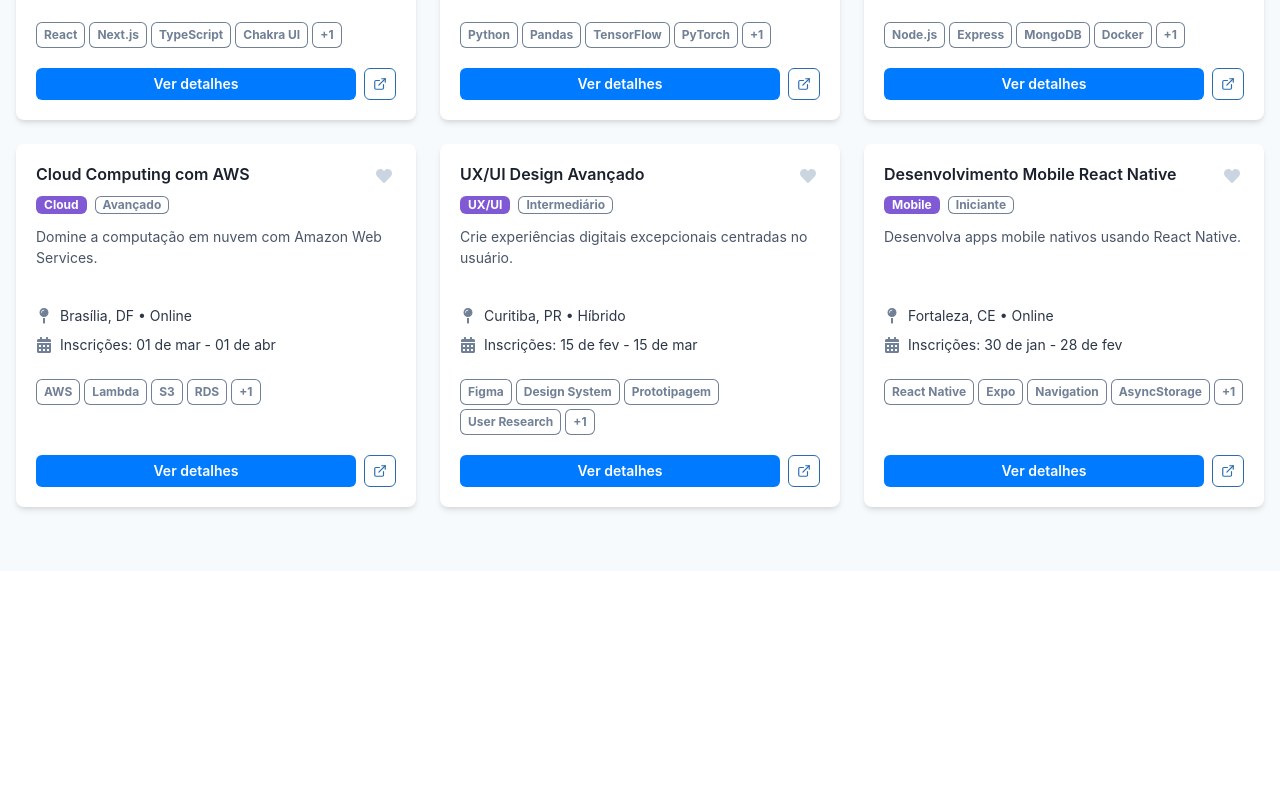
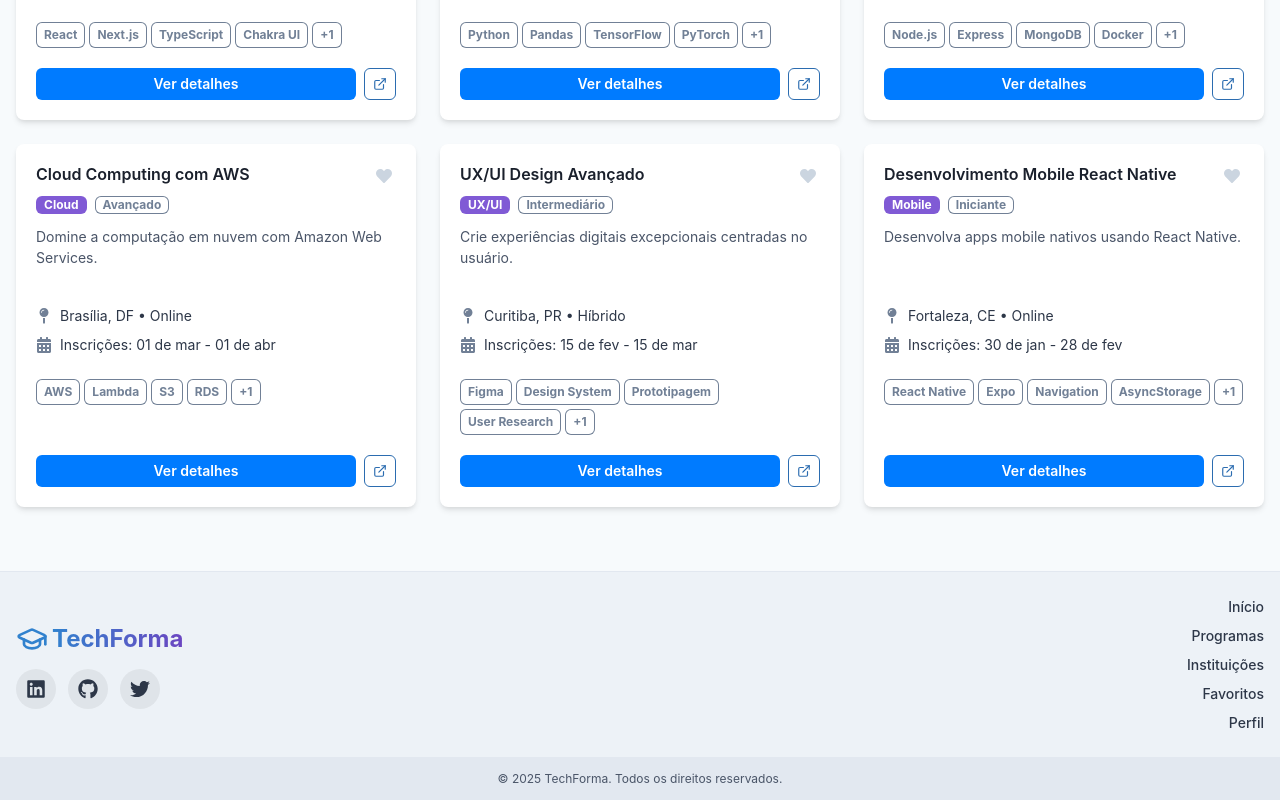
Before and after one commit to SViniQ/new_web_development, a Next.js app: page / in a window 1280 px wide. Shown: the part 1042-1842 px from the top of the page. Before the commit the page ends 1613 px from the top, so only its background shows below. Built offline with nearby package versions, Linux system fonts and the light colour scheme.

Commit message:
fix: correção das páginas

```diff
--- a/src/app/layout.tsx
+++ b/src/app/layout.tsx
@@ -1,6 +1,7 @@
 import type { Metadata } from "next";
 import { Inter } from "next/font/google";
 import { Providers } from './providers';
+import { Footer } from '@/components/Footer';
 
 const inter = Inter({
   subsets: ["latin"],
@@ -22,6 +23,7 @@ export default function RootLayout({
       <body className={inter.variable}>
         <Providers>
           {children}
+          <Footer />
         </Providers>
       </body>
     </html>
--- a/src/app/not-found.tsx
+++ b/src/app/not-found.tsx
@@ -16,7 +16,7 @@ export default function NotFound() {
     <Box minH="100vh" bg="gray.50">
       <Navigation />
 
-      <Container maxW="container.xl" py={20}>
+      <Container maxW="1400px" py={20}>
         <VStack spacing={8} textAlign="center">
           <Text fontSize="8xl">🔍</Text>
           <Heading as="h1" size="2xl" color="blue.600">
--- a/src/app/page.tsx
+++ b/src/app/page.tsx
@@ -43,7 +43,6 @@ export default function Home() {
     <Box minH="100vh" bg="gray.50">
       <Navigation />
 
-      {/* Hero Section */}
       <Box
         bgGradient="linear(to-br, #E6F0F8, #E3E9F8)"
         color="gray.800"
@@ -98,11 +97,9 @@ export default function Home() {
         </Container>
       </Box>
 
-      {/* Programas em Destaque */}
       <Container maxW="1400px" py={16}>
         <VStack spacing={8} align="stretch">
 
-          {/* Cabeçalho da Seção de Destaques */}
           <HStack justify="space-between" align="end" pb={4} borderBottom="1px solid" borderColor="transparent">
             <Box textAlign="left">
               <Heading as="h2" size="xl" color="gray.800">
--- a/src/app/perfil/page.tsx
+++ b/src/app/perfil/page.tsx
@@ -21,7 +21,6 @@ import { EmailIcon, InfoIcon } from '@chakra-ui/icons'
 import { Navigation } from '@/components/Navigation'
 
 export default function Perfil() {
-  // Mock user data - em um app real, isso viria de um contexto de autenticação
   const usuario = {
     nome: 'João Silva',
     email: 'joao.silva@email.com',
@@ -36,7 +35,6 @@ export default function Perfil() {
 
       <Container maxW="1400px" py={8}>
         <VStack spacing={8} align="stretch">
-          {/* Cabeçalho alinhado à esquerda */}
           <Box textAlign="left">
             <Heading as="h1" size="xl" fontWeight="bold" mb={2}>
               Meu Perfil
--- /dev/null
+++ b/src/components/Footer.tsx
@@ -0,0 +1,144 @@
+'use client'
+
+import {
+  Box,
+  Container,
+  Stack,
+  Text,
+  useColorModeValue,
+  HStack,
+  Icon,
+  Link,
+  Flex,
+  VStack,
+} from '@chakra-ui/react'
+import NextLink from 'next/link'
+import { FaGithub, FaLinkedin, FaTwitter } from 'react-icons/fa'
+import { GraduationCap } from 'lucide-react'
+import { ReactNode } from 'react'
+
+const FooterLinks = [
+    { name: 'Início', href: '/' },
+    { name: 'Programas', href: '/programas' },
+    { name: 'Instituições', href: '/instituicoes' },
+    { name: 'Favoritos', href: '/favoritos' },
+    { name: 'Perfil', href: '/perfil' },
+]
+
+interface SocialButtonProps {
+    children: ReactNode
+    href: string
+}
+
+const SocialButton = ({ children, href }: SocialButtonProps) => {
+  return (
+    <Link
+      bg={useColorModeValue('blackAlpha.100', 'whiteAlpha.100')}
+      rounded={'full'}
+      w={10}
+      h={10}
+      cursor={'pointer'}
+      as={'a'}
+      href={href}
+      display={'inline-flex'}
+      alignItems={'center'}
+      justifyContent={'center'}
+      transition={'background 0.3s ease'}
+      _hover={{
+        bg: useColorModeValue('blackAlpha.200', 'whiteAlpha.200'),
+        color: 'blue.500'
+      }}>
+      {children}
+    </Link>
+  )
+}
+
+export function Footer() {
+  return (
+    <Box
+      bg={useColorModeValue('gray.100', 'gray.900')}
+      color={useColorModeValue('gray.700', 'gray.200')}
+      mt="auto"
+      borderTop="1px solid"
+      borderColor={useColorModeValue('gray.200', 'gray.700')}
+      w="full"
+    >
+        <Container
+            maxW={'1400'}
+            py={6}
+            as={Flex}
+            direction={{ base: 'column', md: 'row' }}
+            align={'center'}
+            justify={'space-between'}
+        >
+            <VStack
+                spacing={3}
+                align={{ base: 'center', md: 'flex-start' }}
+                order={{ base: 1, md: 1 }}
+            >
+                <HStack spacing={1} cursor="pointer" as={NextLink} href="/">
+                    <Icon as={GraduationCap} w={8} h={8} color="blue.500" />
+                    <Text
+                      fontSize="2xl"
+                      fontWeight="bold"
+                      bgGradient="linear(to-r, blue.500, purple.600)"
+                      bgClip="text"
+                    >
+                      TechForma
+                    </Text>
+                </HStack>
+                <HStack spacing={3}>
+                    <SocialButton href={'#'}>
+                      <FaLinkedin size={20} />
+                    </SocialButton>
+                    <SocialButton href={'https://github.com/SViniQ'}>
+                      <FaGithub size={20} />
+                    </SocialButton>
+                    <SocialButton href={'#'}>
+                      <FaTwitter size={20} />
+                    </SocialButton>
+                </HStack>
+            </VStack>
+
+            <Stack
+                direction={'column'}
+                spacing={2}
+                align={{ base: 'center', md: 'flex-end' }}
+                order={{ base: 2, md: 2 }}
+                mt={{ base: 4, md: 0 }}
+            >
+                {FooterLinks.map((item) => (
+                    <Link
+                        key={item.name}
+                        as={NextLink}
+                        href={item.href}
+                        fontSize={{ base: 'md', md: 'sm' }}
+                        fontWeight={'medium'}
+                        _hover={{ color: 'blue.500' }}
+                    >
+                        {item.name}
+                    </Link>
+                ))}
+            </Stack>
+        </Container>
+
+        <Box
+          borderTopWidth={1}
+          borderStyle={'solid'}
+          borderColor={useColorModeValue('gray.200', 'gray.700')}
+          bg={useColorModeValue('gray.200', 'gray.800')}
+          w="full"
+          py={3}
+        >
+          <Container
+            maxW={'container.xl'}
+            textAlign={'center'}
+          >
+            <Text fontSize={'xs'} color={useColorModeValue('gray.600', 'gray.400')}>
+              © {new Date().getFullYear()} TechForma. Todos os direitos reservados.
+            </Text>
+          </Container>
+        </Box>
+    </Box>
+  )
+}
--- a/src/components/InstitutionCard.tsx
+++ b/src/components/InstitutionCard.tsx
@@ -28,7 +28,6 @@ const InstitutionCard = ({ instituicao }: InstitutionCardProps) => {
       h="full"
       display="flex"
       flexDirection="column"
-      // Alteração: Removido o 'transform: scale(1.01)' para eliminar o zoom
       _hover={{ shadow: 'md' }}
     >
       <VStack spacing={0} align="stretch" flexGrow={1}>
@@ -62,7 +61,6 @@ const InstitutionCard = ({ instituicao }: InstitutionCardProps) => {
         </CardBody>
       </VStack>
 
-      {/* Box contendo o botão, sempre alinhado ao final do Card */}
       <Box p={6} pt={0}>
         <Button
           as="a"
```
